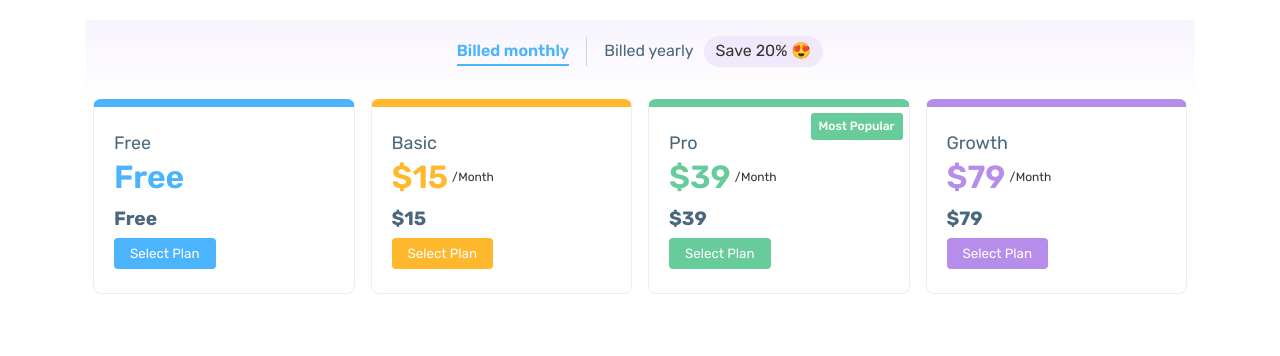
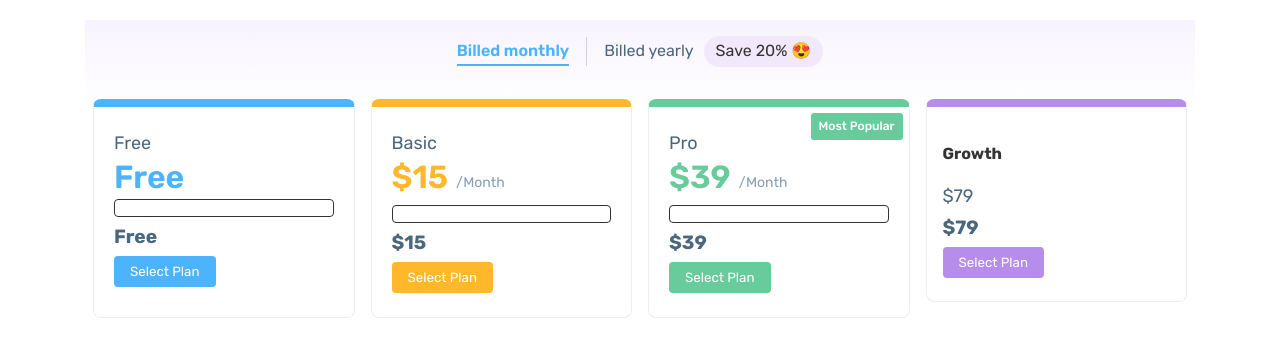
Before and after one commit to naimurnemu/PricingUI, a React (Vite) app: page / in a window 1280 px wide. Shown: the top 356 px of the page. Built offline with nearby package versions, Linux system fonts and the light colour scheme.

Commit message:
till price section ui completed

```diff
--- a/src/components/UniCard/UniCard.jsx
+++ b/src/components/UniCard/UniCard.jsx
@@ -1,6 +1,6 @@
 import React from "react";
 import styled from "@emotion/styled";
-import { Button, Title, Text, Chip, Price } from "../ui";
+import { Button, Title, Text, Chip, Price, Info } from "../ui";
 import { chipContent } from "../../lib/variants";
 
 const StyledCard = styled.div`
@@ -27,6 +27,9 @@ function UniCard({ plans, selectedType, variant = "blue", ...props }) {
       <Price details={details[selectedType]} variant={variant}>
         {price}
       </Price>
+      <Info>
+
+      </Info>
 
       <Text>{description}</Text>
       <Text style={{ fontSize: "1.2rem", fontWeight: "bold" }}>{price}</Text>
--- a/src/components/ui/Price.jsx
+++ b/src/components/ui/Price.jsx
@@ -2,52 +2,54 @@ import styled from "@emotion/styled";
 
 const PriceContainer = styled.div`
   display: inline-flex;
-  align-items: center;
-  justify-content: flex-start;
-  position: relative;
+  align-items: start;
+  justify-content: start;
+  gap: 8px;
+  width: 100%;
+  padding: 10px 0;
 `;
 
 const StyledPrice = styled.h2`
   font-size: 32px;
   font-weight: 600;
-  padding: 10px 0;
   margin: 0;
   line-height: 24px;
   color: ${({ theme, variant }) => theme.colors.primary[variant]};
 `;
 
 const InfoContainer = styled.div`
-  display: inline-flex;
-  align-items: center;
-  justify-content: flex-start;
-  position: relative;
+  display: flex;
+  flex-direction: column;
+  height: 100%;
 `;
 
-const Saved = styled.span`
+const Saved = styled.div`
+  display: inline-block;
   font-size: 12px;
-  padding: 0 4px;
-  color: ${({ theme }) => theme.colors.secondary.gray};
+  text-decoration: line-through;
+  color: ${({ theme }) => theme.colors.offer.linethrough};
+  margin-top: -8px;
 `;
 
-const Period = styled.span`
-  font-size: 12px;
-  padding: 0 4px;
-  color: ${({ theme }) => theme.colors.secondary.gray};
+const Period = styled.div`
+  display: inline-block;
+  font-size: 14px;
+  line-height: 24px;
+  justify-self: flex-end;
+  padding-top: ${({ hasDiff }) => (hasDiff ? "0px" : "6px")};
+  color: ${({ theme }) => theme.colors.offer.pricePeriod};
 `;
 
 function Price({ children, details, ...props }) {
   const { price, price_postfix } = details;
+  const hasDiff = price < children;
+
   return (
     <PriceContainer>
       <StyledPrice {...props}>{price}</StyledPrice>
       <InfoContainer>
-        {price < children && (
-          <Saved>
-            {children}
-            {price_postfix}
-          </Saved>
-        )}
-        {price_postfix?.length > 0 && <Period>{price_postfix}</Period>}
+        {hasDiff && <Saved>{children} {price_postfix}</Saved>}
+        {price_postfix?.length > 0 && <Period hasDiff={hasDiff}>{price_postfix}</Period>}
       </InfoContainer>
     </PriceContainer>
   );
--- a/src/pages/BillTable.jsx
+++ b/src/pages/BillTable.jsx
@@ -19,7 +19,7 @@ function BillTable() {
           selectedType,
         };
         console.log(props);
-        return !Array.isArray(props?.plans) ? null : props?.plans > 1 ? (
+        return !Array.isArray(props?.plans) ? null : props?.plans?.length > 1 ? (
           <MultiCard key={name} {...props} />
         ) : (
           <UniCard key={name} {...props} />
```
